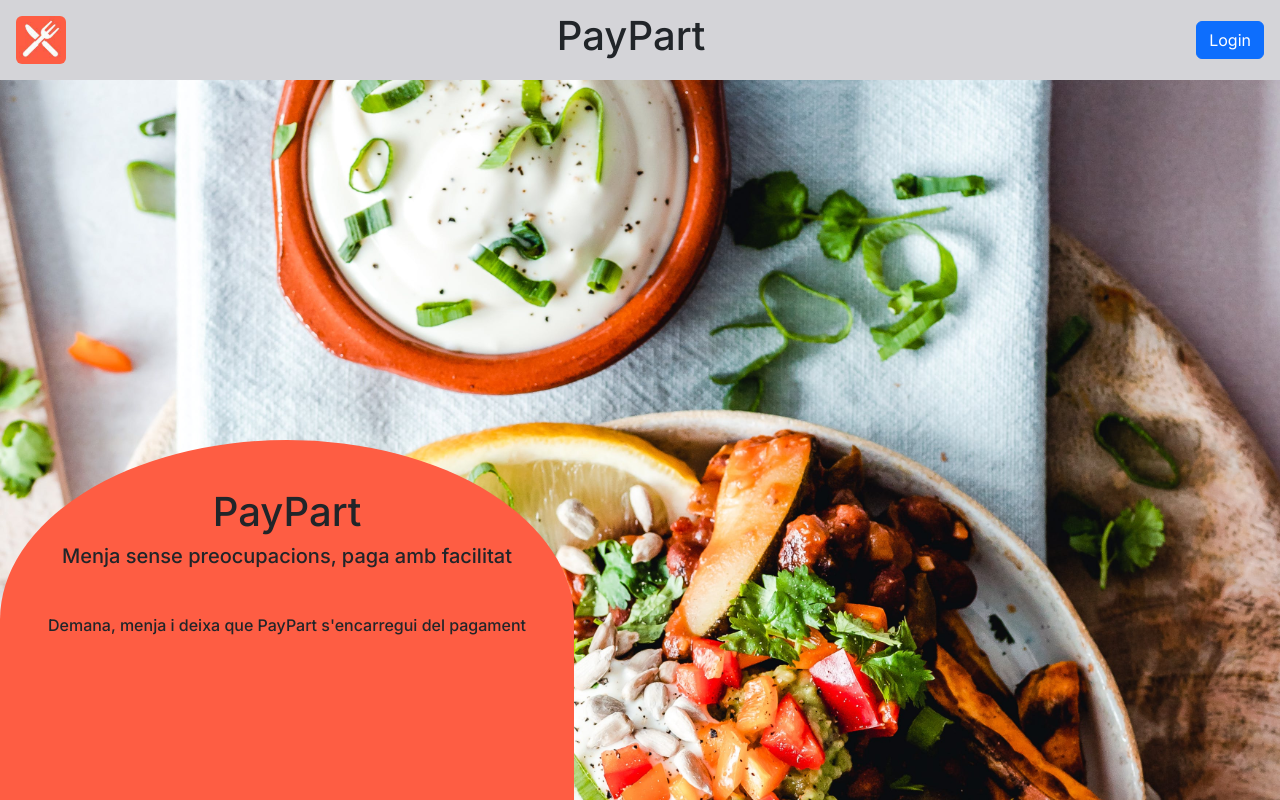
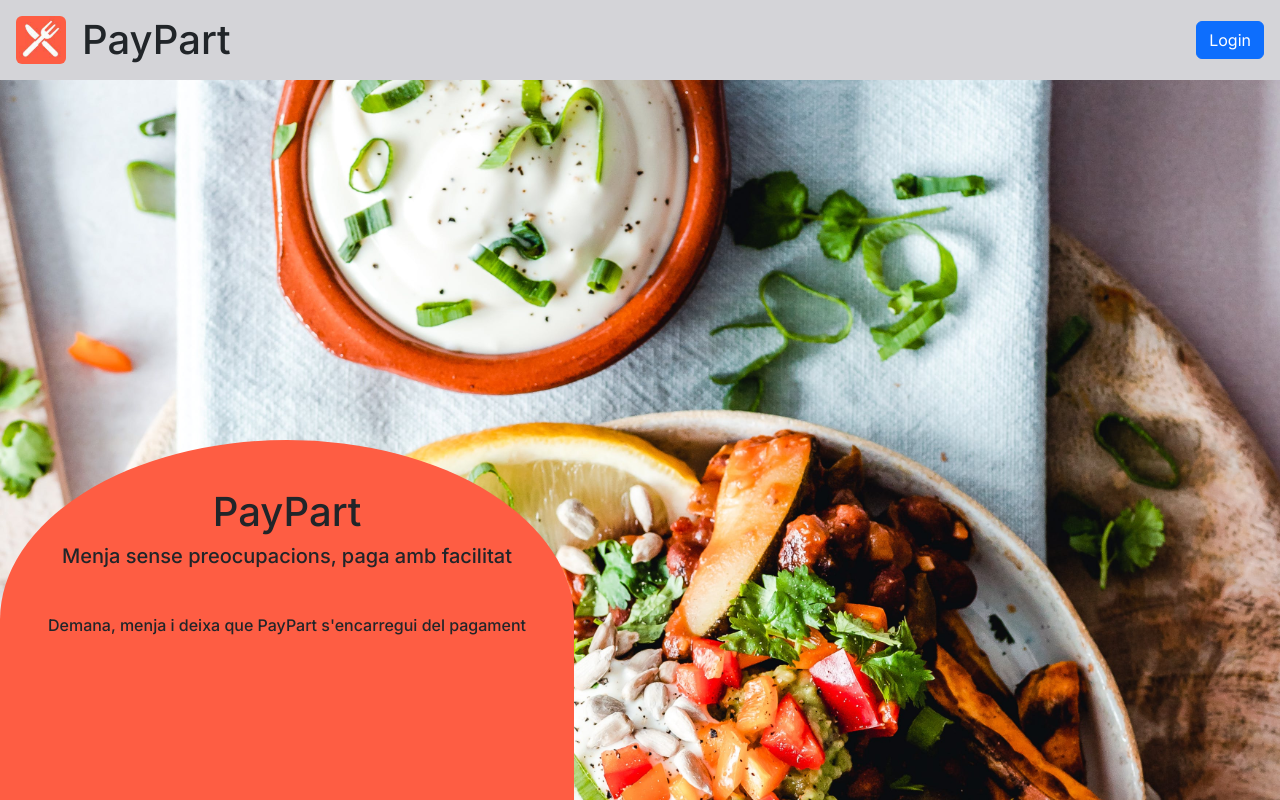
Before and after one commit to inspedralbes/prj-final-trfinal_g1_bar, a Next.js app in the folder front/: page / in a window 1280 px wide. Shown: the top 800 px of the page. Built offline with nearby package versions, Linux system fonts and the light colour scheme.

Commit message:
Adaptar header a la cistella

```diff
--- a/front/src/components/Header/Header.tsx
+++ b/front/src/components/Header/Header.tsx
@@ -1,17 +1,21 @@
 'use client'
 import React, { useState, useEffect } from 'react';
-import { Offcanvas, Button } from 'react-bootstrap';
+import { Offcanvas, Button, Badge } from 'react-bootstrap';
 import { IconMenu2 } from '@tabler/icons-react';
+import { IconShoppingCart } from '@tabler/icons-react';
 import Link from 'next/link';
 import { RootState } from '@/lib/store';
 import { useSelector, useDispatch } from 'react-redux';
 import { login } from "@/lib/Features/userSlice";
 import Stack from 'react-bootstrap/Stack';
+import { useRouter } from 'next/navigation';
 
 const Header = () => {
     const [show, setShow] = useState(false);
     const userToken = useSelector((state: RootState) => state.user.token);
+    const cistella = useSelector((state: RootState) => state.restaurant.tiquetIndividual);
     const dispatch = useDispatch();
+    const { push } = useRouter();
 
     const handleClose = () => setShow(false);
     const handleShow = () => setShow(true);
@@ -30,11 +34,13 @@ const Header = () => {
     }, [])
 
     return (
-        <header className="header p-3 flex justify-between items-center bg-zinc-300">
-            <Link href="/">
-                <img className="rounded" src="/paypart.png" alt="" width="50px" height="50px" />
-            </Link>
-            <h1>PayPart</h1>
+        <header className="header p-3 flex justify-between items-center bg-zinc-300 shadow-sm">
+            <div className='d-flex align-items-center gap-3'>
+                <Link href="/">
+                    <img className="rounded" src="/paypart.png" alt="" width="50px" height="50px" />
+                </Link>
+                <h1 className='m-0'>PayPart</h1>
+            </div>
             {!userToken ? (
                 <Button variant="primary" className='link-underline  link-underline-opacity-0'>
                     <Link href="/login" className='link-underline  link-underline-opacity-0 text-white'>
@@ -43,7 +49,13 @@ const Header = () => {
                 </Button>
             ) : (
                 <div className='d-flex'>
-                    <button onClick={handleShow}><IconMenu2 size={42} /></button>
+                    <div className='d-flex align-items-center gap-3'>
+                        <div className='position-relative'>
+                            <button onClick={() => push('/cistella')}><IconShoppingCart size={42} /></button>
+                            {cistella.length > 0 && <Badge bg="danger" pill style={{ position: 'absolute', top: '-3px', right: '-5px' }}>{cistella.length}</Badge>}
+                        </div>
+                        <button onClick={handleShow}><IconMenu2 size={42} /></button>
+                    </div>
                     <Offcanvas style={offcanvas} show={show} onHide={handleClose}>
                         <Offcanvas.Header closeButton>
                             <Offcanvas.Title>PayPart</Offcanvas.Title>
```
